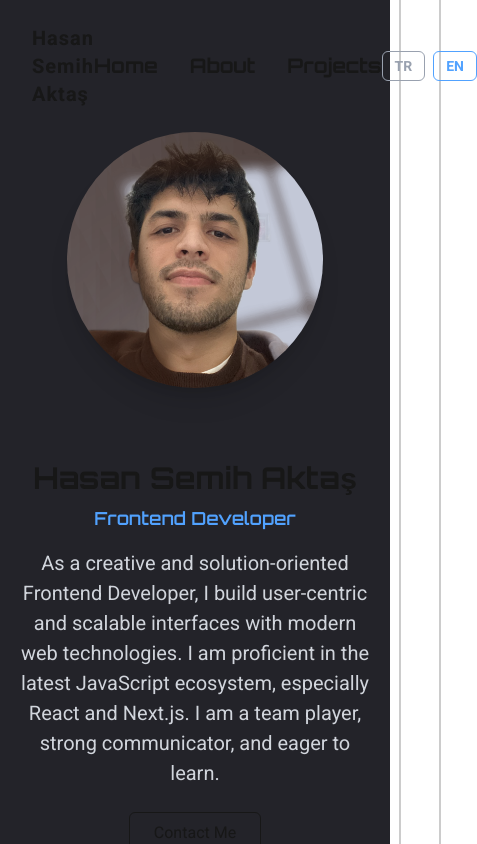
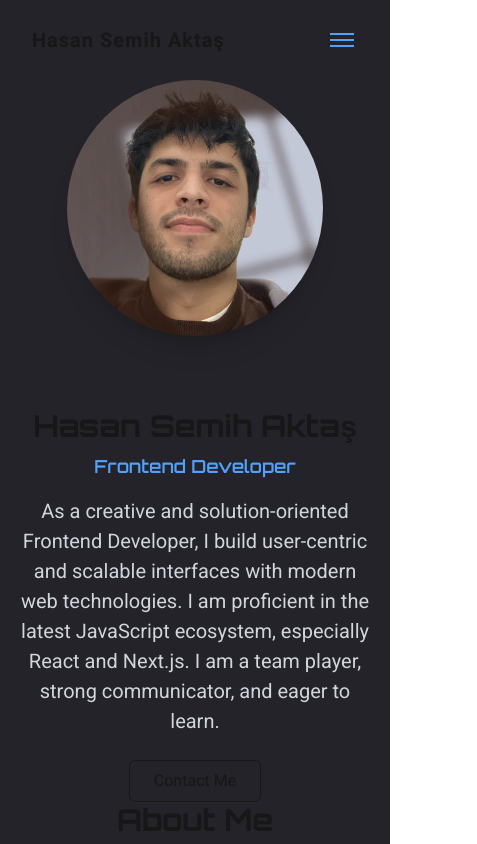
Before and after one commit to hsemihaktas/My-Website-New, a Next.js app: page / in a window 390 px wide. Shown: the top 844 px of the page, 477 px wide, since content can reach past the window. Built offline with nearby package versions, Linux system fonts and the light colour scheme.

Commit message:
feat(header): add mobile hamburger menu with language buttons, semi-transparent background, and close button

```diff
--- a/components/Header.tsx
+++ b/components/Header.tsx
@@ -2,6 +2,7 @@
 "use client";
 import Link from "next/link";
 import { useLang } from "../context/LangContext";
+import { useState } from "react";
 
 const navLabels = {
   tr: [
@@ -18,17 +19,20 @@
 
 export default function Header() {
   const { lang, setLang } = useLang();
+  const [menuOpen, setMenuOpen] = useState(false);
   return (
     <header className="w-full flex justify-between items-center py-6 px-8 bg-transparent">
       <div className="font-bold text-xl tracking-wider">Hasan Semih Aktaş</div>
-      <nav className="flex gap-8 items-center">
+      {/* Masaüstü navigasyon */}
+      <nav className="hidden md:flex gap-8 items-center">
         {navLabels[lang].map((item) => (
           <Link key={item.href} href={item.href} className="hover:text-blue-400 transition font-bold" style={{ fontFamily: 'Orbitron, sans-serif', fontOpticalSizing: 'auto', fontStyle: 'normal' }}>
             {item.label}
           </Link>
         ))}
       </nav>
-      <div className="flex items-center gap-2">
+      {/* Dil butonları masaüstü */}
+      <div className="hidden md:flex items-center gap-2">
         <button
           className={`px-3 py-1 font-extrabold rounded-md border ${lang === "tr" ? "border-blue-400 text-blue-400" : "border-gray-400 text-gray-400"} hover:bg-blue-500 hover:text-white transition text-sm`}
           type="button"
@@ -44,6 +48,63 @@
           EN
         </button>
       </div>
+      {/* Mobil hamburger menü ikonu */}
+      <div className="md:hidden flex items-center gap-2">
+        <button
+          className="flex flex-col justify-center items-center w-8 h-8 focus:outline-none"
+          onClick={() => setMenuOpen((prev) => !prev)}
+          aria-label="Menüyü Aç/Kapat"
+        >
+          <span className={`block w-6 h-0.5 bg-blue-400 mb-1 transition-all duration-300 ${menuOpen ? 'rotate-45 translate-y-2' : ''}`}></span>
+          <span className={`block w-6 h-0.5 bg-blue-400 mb-1 transition-all duration-300 ${menuOpen ? 'opacity-0' : ''}`}></span>
+          <span className={`block w-6 h-0.5 bg-blue-400 transition-all duration-300 ${menuOpen ? '-rotate-45 -translate-y-2' : ''}`}></span>
+        </button>
+      </div>
+      {/* Mobil açılır menü */}
+      {menuOpen && (
+        <div className="fixed inset-0 bg-black bg-opacity-50 z-50 md:hidden flex flex-col">
+          {/* Sağ üstte kapatma butonu */}
+          <button
+            className="absolute top-4 right-4 text-white text-3xl font-bold focus:outline-none hover:text-blue-400"
+            onClick={() => setMenuOpen(false)}
+            aria-label="Menüyü Kapat"
+          >
+            &times;
+          </button>
+          <div className="flex flex-1 flex-col items-center justify-center gap-8">
+            <nav className="flex flex-col gap-6 items-center">
+              {navLabels[lang].map((item) => (
+                <Link
+                  key={item.href}
+                  href={item.href}
+                  className="text-white text-2xl font-bold hover:text-blue-400 transition"
+                  style={{ fontFamily: 'Orbitron, sans-serif', fontOpticalSizing: 'auto', fontStyle: 'normal' }}
+                  onClick={() => setMenuOpen(false)}
+                >
+                  {item.label}
+                </Link>
+              ))}
+            </nav>
+            {/* Dil butonları menü içinde */}
+            <div className="flex items-center gap-4 mt-6">
+              <button
+                className={`px-3 py-1 font-extrabold rounded-md border ${lang === "tr" ? "border-blue-400 text-blue-400" : "border-gray-400 text-gray-400"} hover:bg-blue-500 hover:text-white transition text-base`}
+                type="button"
+                onClick={() => setLang("tr")}
+              >
+                TR
+              </button>
+              <button
+                className={`px-3 py-1 font-extrabold rounded-md border ${lang === "en" ? "border-blue-400 text-blue-400" : "border-gray-400 text-gray-400"} hover:bg-blue-500 hover:text-white transition text-base`}
+                type="button"
+                onClick={() => setLang("en")}
+              >
+                EN
+              </button>
+            </div>
+          </div>
+        </div>
+      )}
     </header>
   );
 }
```
